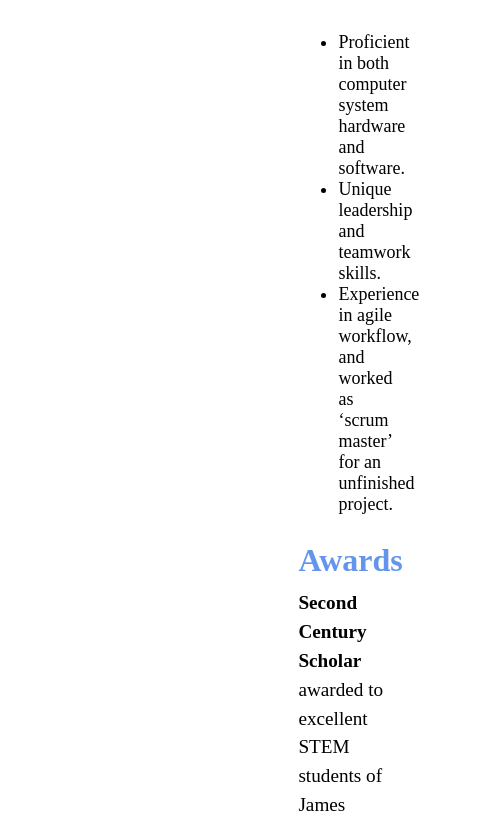
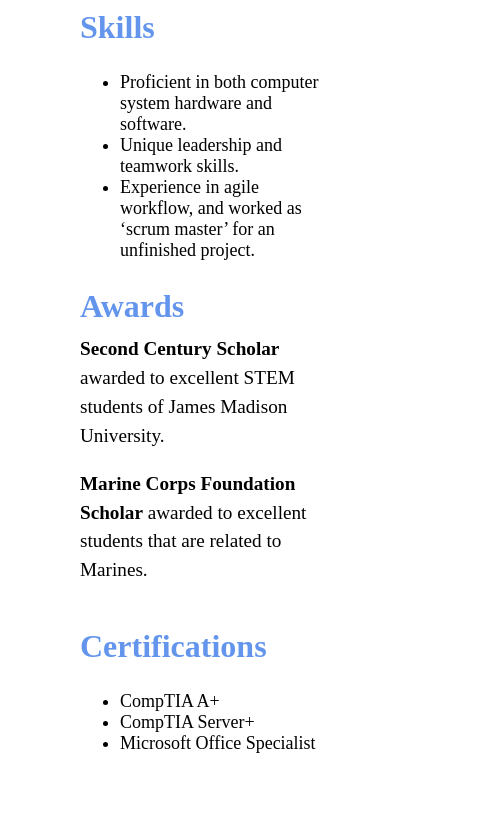
Before and after one commit to HansenSAndrew/portfolio, a plain HTML site: page resume.html in a window 390 px wide. Shown: the part 1033-1857 px from the top of the page, 485 px wide, since content can reach past the window. Drawn offline with Linux system fonts and the light colour scheme.

Commit message:
Fixed Resume for Mobile Users

```diff
--- a/resume.css
+++ b/resume.css
@@ -66,3 +66,12 @@ sub.GPA {
 h3>span.unbold {
     font-weight: normal;
 }
+
+@media screen and (max-width: 700px){
+    aside {
+        padding-top: 2.5rem;
+        float: none;
+        margin-left: 0rem;
+        width: 80%;
+    }
+}
```
Also changed, not shown: index.html (added, +18 -0 lines), TODO.txt.
